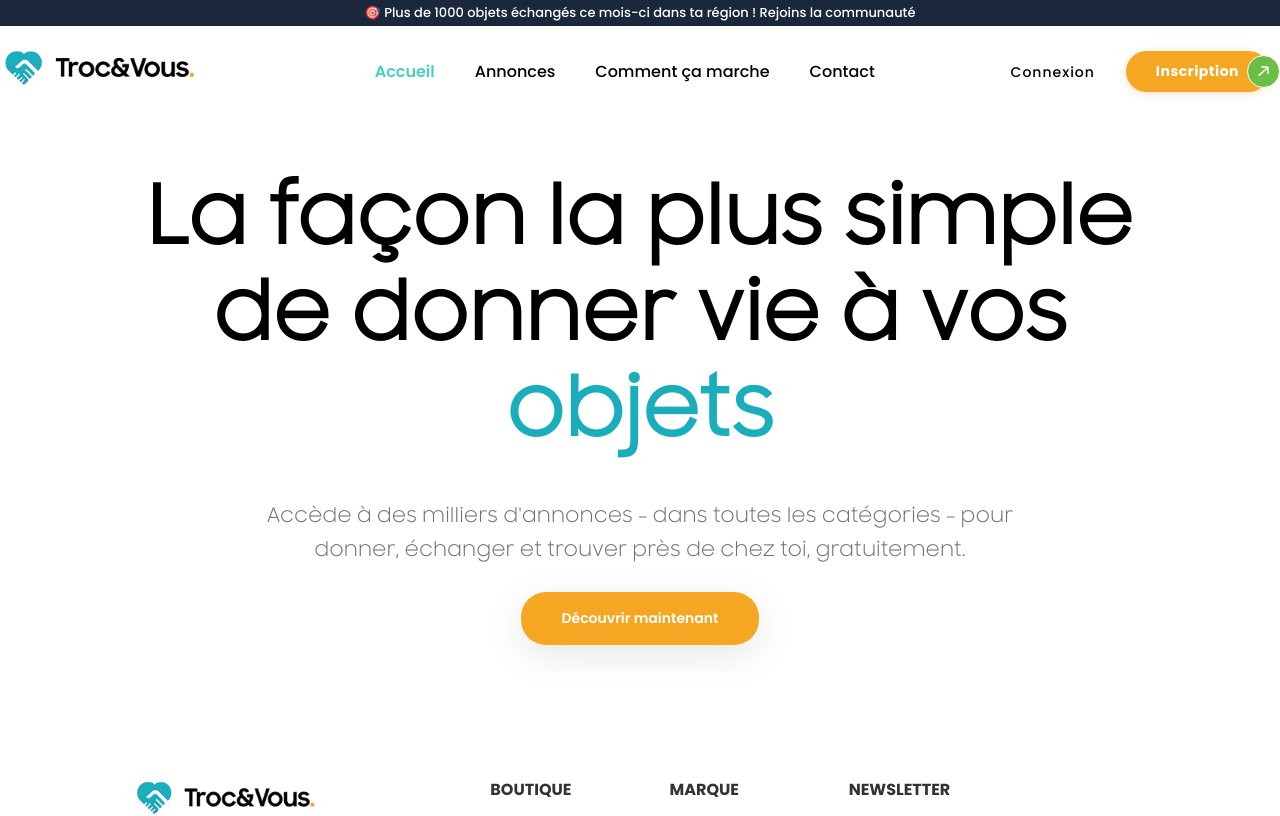
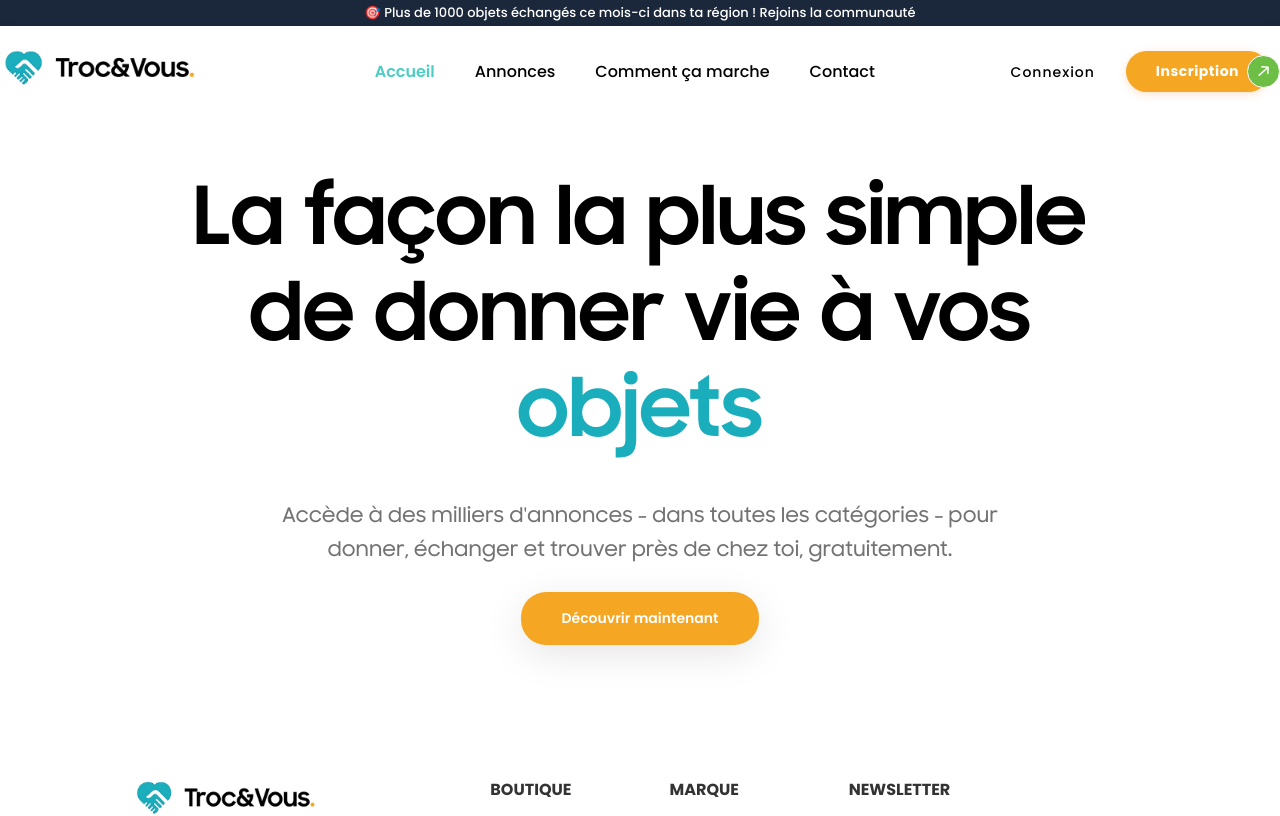
Before and after one commit to Bakops/Troc-Vous, an Angular app: page / in a window 1280 px wide. Shown: the top 816 px of the page. Built offline with nearby package versions, Linux system fonts and the light colour scheme.

Commit message:
correction font affichage + changement font weight du titre

```diff
--- a/src/app/components/layout/hero-header/hero-header.component.css
+++ b/src/app/components/layout/hero-header/hero-header.component.css
@@ -1,12 +1,26 @@
 @font-face {
   font-family: "Samsung Sharp Sans";
   src: url("/fonts/samsung-font/SamsungSharpSans.woff2") format("woff2"),
-    url("/fonts/samsung-font/SamsungSharpSans.woff") format("woff"),
-    url("/fonts/samsung-font/SamsungSharpSans-Bold.woff2") format("woff2"),
-    url("/fonts/samsung-font/SamsungSharpSans-Bold.woff") format("woff"),
-    url("/fonts/samsung-font/SamsungSharpSans-Medium.woff2") format("woff2"),
+    url("/fonts/samsung-font/SamsungSharpSans.woff") format("woff");
+  font-weight: 400;
+  font-style: normal;
+  font-display: swap;
+}
+
+@font-face {
+  font-family: "Samsung Sharp Sans";
+  src: url("/fonts/samsung-font/SamsungSharpSans-Medium.woff2") format("woff2"),
     url("/fonts/samsung-font/SamsungSharpSans-Medium.woff") format("woff");
-  font-weight: normal;
+  font-weight: 500;
+  font-style: normal;
+  font-display: swap;
+}
+
+@font-face {
+  font-family: "Samsung Sharp Sans";
+  src: url("/fonts/samsung-font/SamsungSharpSans-Bold.woff2") format("woff2"),
+    url("/fonts/samsung-font/SamsungSharpSans-Bold.woff") format("woff");
+  font-weight: 700;
   font-style: normal;
   font-display: swap;
 }
@@ -43,8 +57,8 @@ body {
 }
 
 .title {
-  font-family: "Samsung Sharp Sans";
-  font-weight: 900;
+  font-family: "Samsung Sharp Sans", Arial, sans-serif;
+  font-weight: 700;
   margin-bottom: 1rem;
   line-height: 1.2;
 }
@@ -115,6 +129,7 @@ body {
 @media (min-width: 1200px) {
   .title {
     font-size: 5rem;
+    font-weight: 900;
   }
 }
 
```
